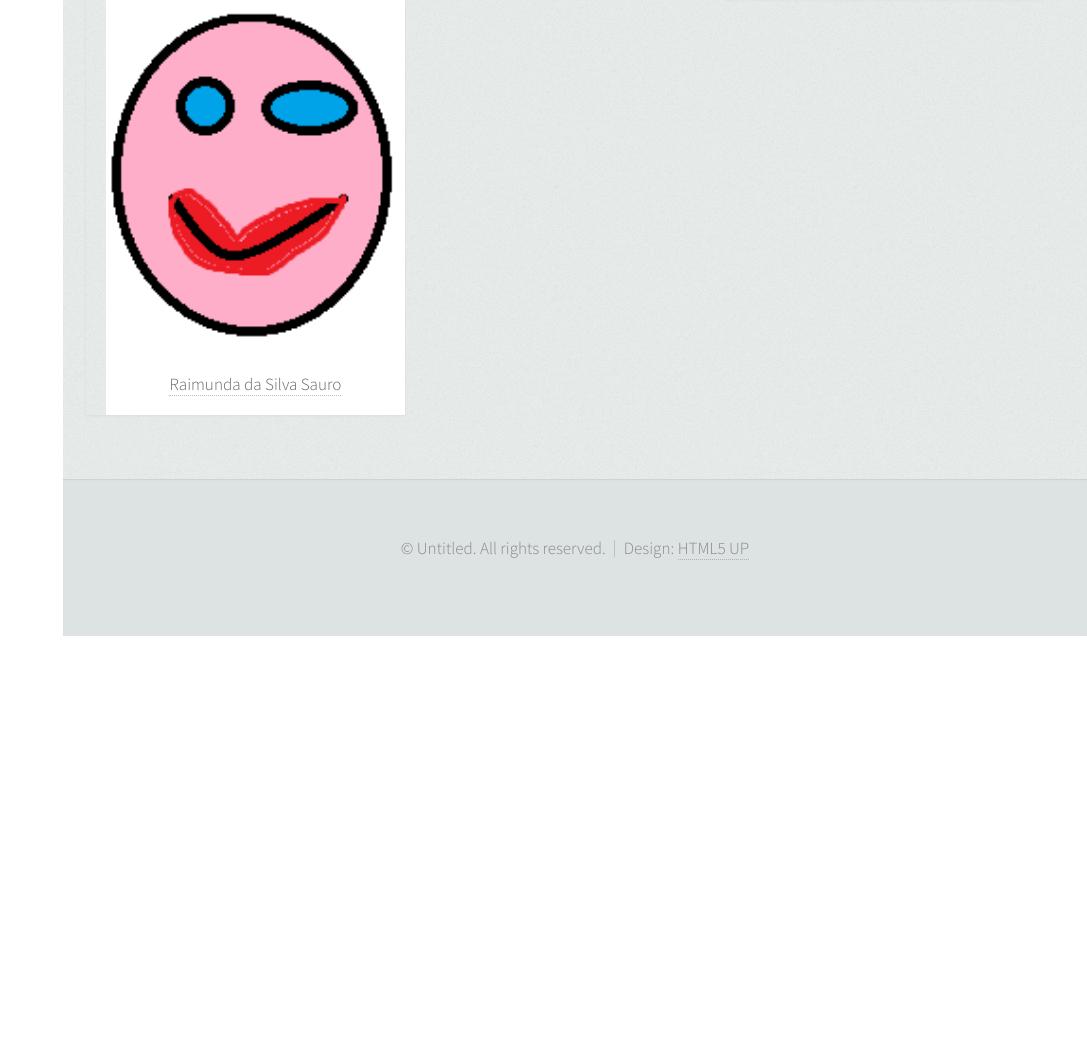
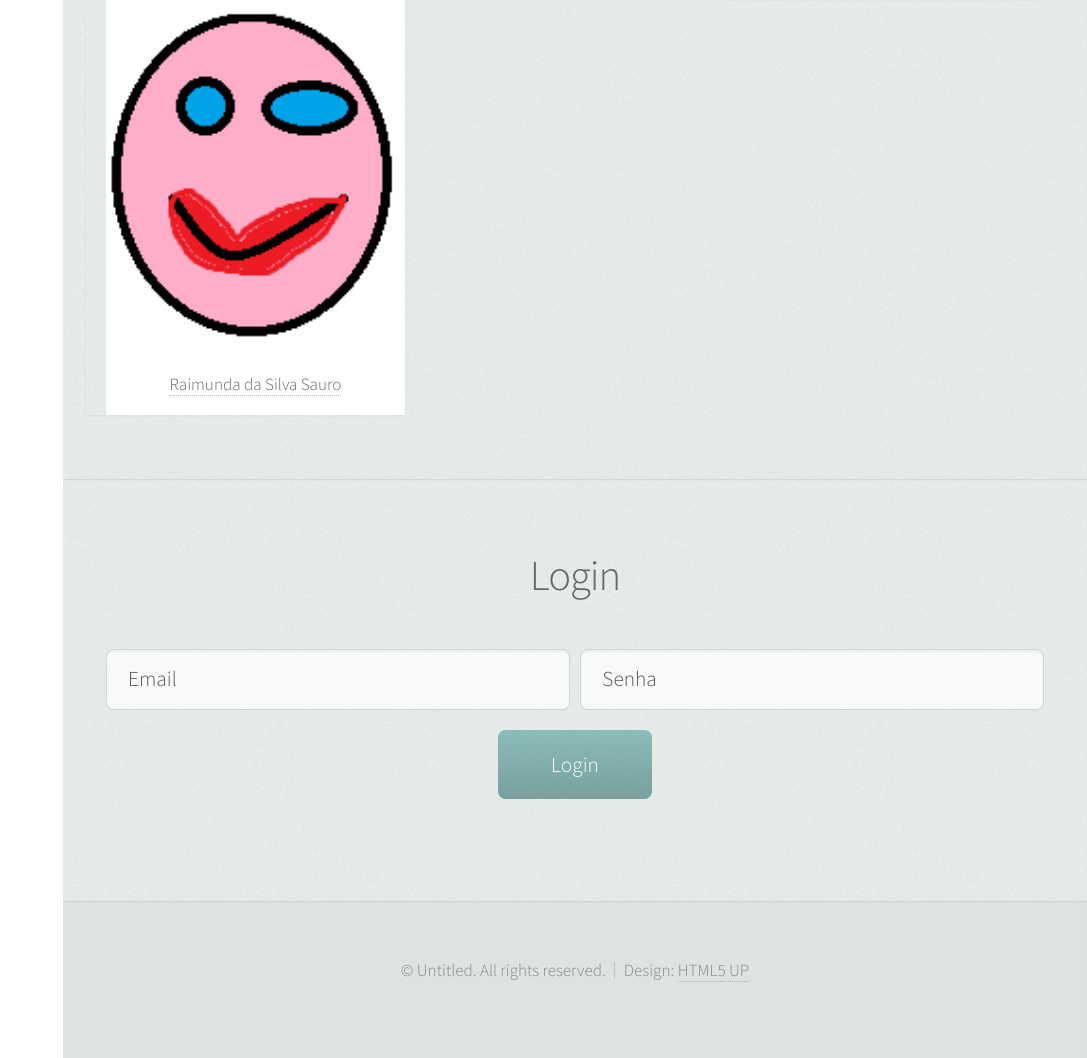
Before and after one commit to MarianaPollheim/SitApTecNot2014, a CodeIgniter app: page /index.php/usuarios/index in a window 1280 px wide. Shown: the part 3621-4679 px from the top of the page, without its empty margins (193-1280 px from the left). Before the commit the page ends 4257 px from the top, so only its background shows below. Run offline with CodeIgniter, Linux system fonts and the light colour scheme.

Commit message:
Aula 47 -  #12 requisitos 1 e 4

```diff
--- a/application/config/autoload.php
+++ b/application/config/autoload.php
@@ -52,7 +52,7 @@ $autoload['packages'] = array();
 |	$autoload['libraries'] = array('database', 'session', 'xmlrpc');
 */
 
-$autoload['libraries'] = array('database');
+$autoload['libraries'] = array('database','session');
 
 
 /*
--- a/application/config/config.php
+++ b/application/config/config.php
@@ -224,7 +224,7 @@ $config['cache_path'] = '';
 | MUST set an encryption key.  See the user guide for info.
 |
 */
-$config['encryption_key'] = '';
+$config['encryption_key'] = 'podecolocarqualquercoisa';
 
 /*
 |--------------------------------------------------------------------------
--- a/application/controllers/usuarios.php
+++ b/application/controllers/usuarios.php
@@ -23,7 +23,7 @@ class Usuarios extends CI_Controller {
          */
         //$this->load->view('usuarios_view.php', $data);
         $this->load->view('home-header');
-        $this->load->view('home',$data);
+        $this->load->view('home', $data);
         $this->load->view('home-footer');
     }
 
@@ -68,7 +68,7 @@ class Usuarios extends CI_Controller {
             //Datas
             $data['dtcriacao'] = date('Y-m-d H:i:s');
             $data['dtnascimento'] = $this
-             ->converterDataParaMySql($data['dtnascimento']);
+                    ->converterDataParaMySql($data['dtnascimento']);
 
             /* Chama a função inserir do modelo */
             if ($this->usuarios_model->inserir($data)) {
@@ -88,8 +88,7 @@ class Usuarios extends CI_Controller {
         $data['dados_usuario'] = $this->usuarios_model->editar($id);
 
         //Convertendo a data para o padrão brasileiro
-        $data['dados_usuario'][0]->dtNascimento =
-        $this->converteDataParaPadraoBrasileiro($data['dados_usuario'][0]->dtNascimento);
+        $data['dados_usuario'][0]->dtNascimento = $this->converteDataParaPadraoBrasileiro($data['dados_usuario'][0]->dtNascimento);
 
         /**
          * debug is on the table
@@ -157,7 +156,7 @@ class Usuarios extends CI_Controller {
 
             //Convertendo a data para MySQL
             $data['dtnascimento'] = $this
-             ->converterDataParaMySql($data['dtnascimento']);
+                    ->converterDataParaMySql($data['dtnascimento']);
 
             /* Executa a função atualizar do modelo passando como parâmetro os dados obtidos do formulário */
             if ($this->usuarios_model->atualizar($data)) {
@@ -208,6 +207,65 @@ class Usuarios extends CI_Controller {
         return $dataBrasileira;
     }
 
+    function login() {
+        //This method will have the credentials validation
+        $this->load->library('form_validation');
+
+        $this->form_validation->set_rules('loginEmail', 'E-mail', 'trim|required|xss_clean');
+        $this->form_validation->set_rules('loginSenha', 'Senha', 'trim|required|xss_clean|callback_check_database');
+
+         $data['usuarios'] = $this->usuarios_model->listar();
+        if ($this->form_validation->run() == FALSE) {
+            //Field validation failed.  User redirected to login page
+            //$this->load->view('login_view');
+
+            /**
+             * Carrega a view
+             */
+            //$this->load->view('usuarios_view.php', $data);
+            $this->load->view('home-header');
+            $this->load->view('home', $data);
+            $this->load->view('home-footer');
+        } else {
+            //Go to private area
+            // echo "Funcionou!";die();
+             $session_data = $this->session->userdata('logged_in');
+            $data['nome'] = $session_data['nome'];
+            $data['email'] = $session_data['email'];
+            $data['foto'] = $session_data['foto'];
+
+            $this->load->view('home-header');
+            $this->load->view('home', $data);
+            $this->load->view('home-footer');
+
+        }
+    }
+
+    function check_database($loginSenha) {
+        //Field validation succeeded.  Validate against database
+        $loginEmail = $this->input->post('email');
+
+        //query the database
+        $result = $this->usuarios_model->login($loginEmail, $loginSenha);
+
+        if ($result) {
+            $sess_array = array();
+            foreach ($result as $row) {
+                $sess_array = array(
+                    'idusuario' => $row->idusuario,
+                    'nome' => $row->nome,
+                    'email' => $row-> email,
+                    'foto' => $row-> foto
+                );
+                $this->session->set_userdata('logged_in', $sess_array);
+            }
+            return TRUE;
+        } else {
+            $this->form_validation->set_message('check_database', 'E-mail ou senha inválidos');
+            return false;
+        }
+    }
+
 }
 
 /* End of file usuarios.php */
--- a/application/models/usuarios_model.php
+++ b/application/models/usuarios_model.php
@@ -35,6 +35,28 @@ class Usuarios_model extends CI_Model {
         return $this->db->delete('usuario');
     }
 
+    //Modelo para o sistema de login tirada do site abaixo.
+        //http://www.iluv2code.com/login-with-codeigniter-php.html
+    function login($email, $senha)
+ {
+   $this -> db -> select('idusuario, nome, email, foto');
+   $this -> db -> from('usuario');
+   $this -> db -> where('email', $email);
+   $this -> db -> where('senha', $senha);
+   $this -> db -> limit(1);
+
+   $query = $this -> db -> get();
+
+   if($query -> num_rows() == 1)
+   {
+     return $query->result();
+   }
+   else
+   {
+     return false;
+   }
+ }
+
 }
 
 /* End of file usuarios_model.php */
--- a/application/views/home-header.php
+++ b/application/views/home-header.php
@@ -37,9 +37,11 @@
 
                 <!-- Logo -->
                 <div id="logo">
-                    <span class="image avatar48"><img src="<?php echo base_url('assets/images/avatar.jpg'); ?>" alt="" /></span>
-                    <h1 id="title">Jane Doe</h1>
-                    <p>Hyperspace Engineer</p>
+                    <span class="image avatar48">
+                        <img src="<?php if(isset($foto)) {echo base_url('assets/images/'.$foto);}?>" alt=""  width="48" height="48"/></span>
+                    <h1 id="title"> <?php if (isset($nome)){echo $nome ;} ?> </h1>
+                    <p><?php if (isset($email)){echo $email ;} ?></p>
+
                 </div>
 
                 <!-- Nav -->
@@ -62,6 +64,8 @@
                         <li><a href="#portfolio" id="portfolio-link" class="skel-layers-ignoreHref"><span class="icon fa-th">Notícias</span></a></li>
                         <li><a href="#contact" id="contact-link" class="skel-layers-ignoreHref"><span class="icon fa-envelope">Contato</span></a></li>
                         <li><a href="#cadastro" id="cadastro-link" class="skel-layers-ignoreHref"><span class="icon fa-user">Cadastro</span></a></li>
+                        <li><a href="#login" id="login-link" class="skel-layers-ignoreHref"><span class="icon fa-sign-in">Login</span></a></li>
+
                     </ul>
                 </nav>
 
--- a/application/views/home.php
+++ b/application/views/home.php
@@ -111,6 +111,8 @@
 
         </div>
     </section>
+
+
     <!-- Cadastro -->
     <section id="cadastro" class="four">
         <div class="container">
@@ -187,6 +189,8 @@
                 </div>
 
 
+
+
             <?php echo form_close(); ?>
 
             <!-- Lista as Pessoas Cadastradas -->
@@ -232,5 +236,39 @@
 
         </div>
     </section>
+     <!-- http://www.iluv2code.com/login-with-codeigniter-php.html-->
+
+    <!-- Login -->
+    <section id="login" class="four">
+        <div class="container">
+
+            <header>
+                <h2>Login</h2>
+            </header>
+
+            <?php echo form_open('usuarios/login', 'id="form-usuarios"'); ?>
+
+            <div class="row half">
+                <div class="6u"><input type="text" name="loginEmail" placeholder="Email"/>
+                    <div class="error"><?php echo form_error('email'); ?></div></div>
+
+                <div class="6u"><input type="password" name="loginSenha" placeholder="Senha"/>
+                    <div class="error"><?php echo form_error('senha'); ?></div></div>
+            </div>
+
+            <div class="row">
+                    <div class="12u">
+                        <input type="submit" name="logar" value="Login"/>
+                    </div>
+                </div>
+
+            <?php echo form_close(); ?>
+
+            <!-- Lista as Pessoas Cadastradas -->
+            <br />
+            <div class="row">
+
+        </div>
+    </section>
 
 </div>
```
